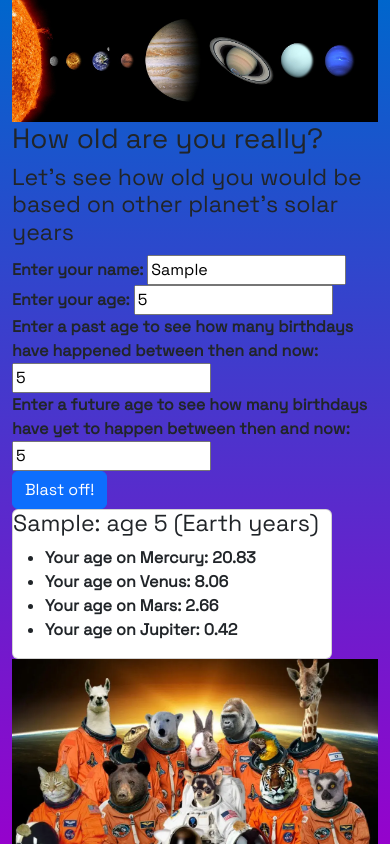
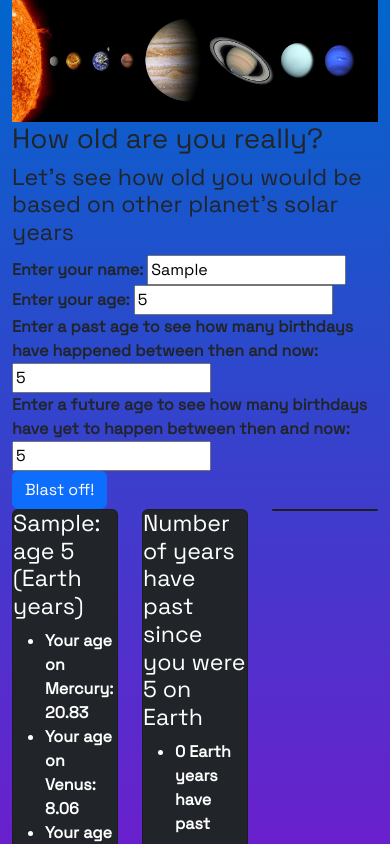
Before and after one commit to kimmykokonut/galactic-age-calculator, a website built with webpack: page src/index.html in a window 390 px wide. Both pictures are taken after typing "Sample", "5", "5", "5" into the empty fields and a click on the button "Blast off!". Shown: the top 844 px of the page. Built offline with nearby package versions, Linux system fonts and the light colour scheme.

Commit message:
second card responsive on UI

```diff
--- a/src/index.html
+++ b/src/index.html
@@ -30,10 +30,16 @@
       <br>
       <button type="submit" class="btn btn-primary">Blast off!</button>
     </form>
-    <div class="card" style="width: 20rem;">
-      <div id="responseCurrent" class="card-text"></div>
-      <div id="responsePast" class="card-text"></div>
-      <div id="responseFuture" class="card-text"></div>
+    <div class="row">
+      <div class="col-4">
+        <div id="responseCurrent" class="card text-white bg-dark mb-3"></div>
+      </div>
+      <div class="col-4">
+        <div class="card text-white bg-dark mb-3" id="responsePast"></div>
+      </div>
+      <div class="col-4">
+      <div id="responseFuture" class="card text-white bg-dark mb-3"></div>
+    </div>
     </div>
     <img class="img-fluid" src="./assets/images/animal.webp" alt="animals in space" />
 
--- a/src/index.js
+++ b/src/index.js
@@ -35,7 +35,29 @@ function handleAgeForm(e) {
   divDisplayCurrent.append(h3Name, ul);
   ul.append(liMe, liVe, liMa, liJu);
 
-  // const divDisplayPast =
+  const responseEarthPast = person.yearsFromPastBday();
+  // const responseMerc = person.earthToMercury();
+  // const responseVenus = person.earthToVenus();
+  // const responseMars = person.earthToMars();
+  // const responseJupiter = person.earthToJupiter();
+
+  const divDisplayPast = document.querySelector("#responsePast");
+  const h3Past = document.createElement("h3");
+  const ulPast = document.createElement("ul");
+  const liEaPast = document.createElement("li");
+  // const liMePast = document.createElement("li");
+  // const liVePast = document.createElement("li");
+  // const liMaPast = document.createElement("li");
+  // const liJuPast = document.createElement("li");
+
+  h3Past.append(`Number of years have past since you were ${ agePast } on Earth`);
+  liEaPast.append(`${ responseEarthPast } Earth years have past`);
+  // liMe.append(`Your age on Mercury: ${responseMerc}`);
+  // liVe.append(`Your age on Venus: ${responseVenus}`);
+  // liMa.append(`Your age on Mars: ${responseMars}`);
+  // liJu.append(`Your age on Jupiter: ${responseJupiter}`);
+  ulPast.append(liEaPast);
+  divDisplayPast.append(h3Past, ulPast);
 
 
 }
```
